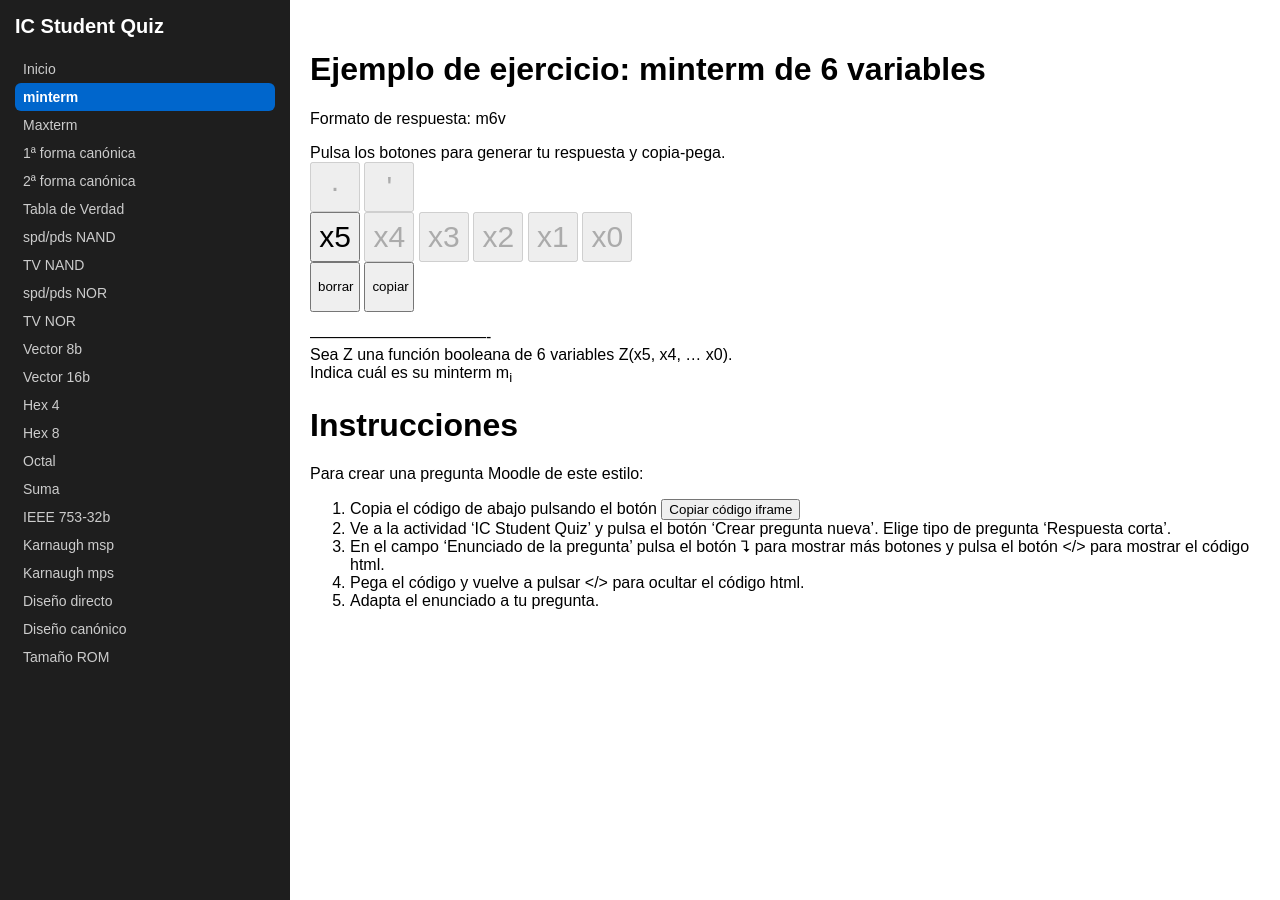
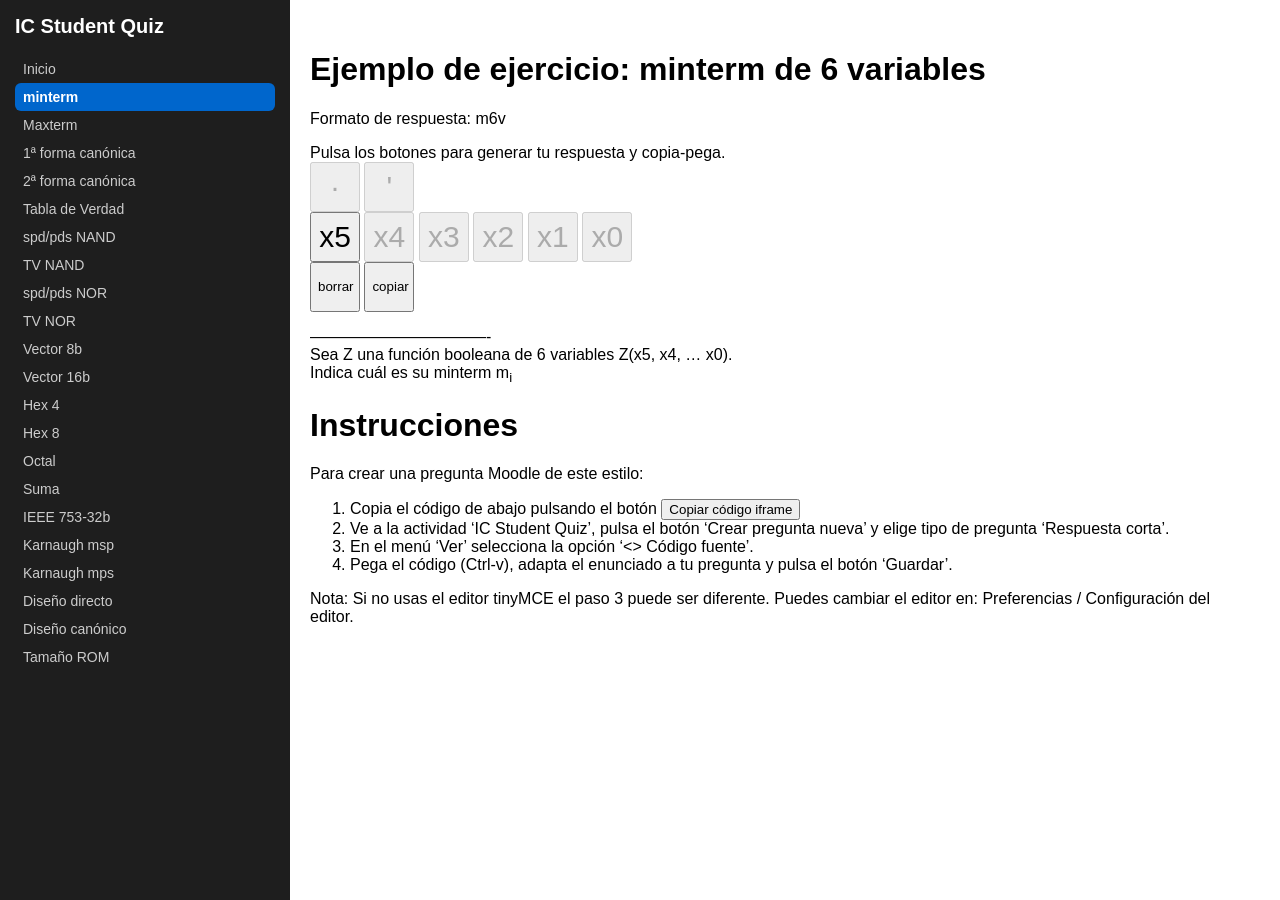
Before and after one commit to mglfcn/ic-student-quiz, a Jekyll site: the page built from minterm.md, in a window 1280 px wide. Built offline with Jekyll 4.4.1, drawn with Linux system fonts in a browser that asks for light colours.

Commit message:
Update minterm.md

```diff
--- a/minterm.md
+++ b/minterm.md
@@ -132,11 +132,11 @@ Formato de respuesta: m6v<br><meta charset="UTF-8">
 
 Para crear una pregunta Moodle de este estilo:
 1. Copia el código de abajo pulsando el botón <button onclick="copiar_codigo()">Copiar código iframe</button>
-2. Ve a la actividad 'IC Student Quiz' y pulsa el botón 'Crear pregunta nueva'.
-   Elige tipo de pregunta 'Respuesta corta'.
-3. En el campo 'Enunciado de la pregunta'  pulsa el botón ⮧ para mostrar más botones y pulsa el botón </> para mostrar el código html.
-4. Pega el código y vuelve a pulsar </> para ocultar el código html.
-5. Adapta el enunciado a tu pregunta.
+2. Ve a la actividad 'IC Student Quiz', pulsa el botón 'Crear pregunta nueva' y elige tipo de pregunta 'Respuesta corta'.
+3. En el menú 'Ver' selecciona la opción '<> Código fuente'.
+5. Pega el código (Ctrl-v), adapta el enunciado a tu pregunta y pulsa el botón 'Guardar'.
+
+Nota: Si no usas el editor tinyMCE el paso 3 puede ser diferente. Puedes cambiar el editor en: Preferencias / Configuración del editor.
 
 <textarea id="codigo" style="display:none;">
 Formato de respuesta: m6v<br><meta charset="UTF-8">
```
